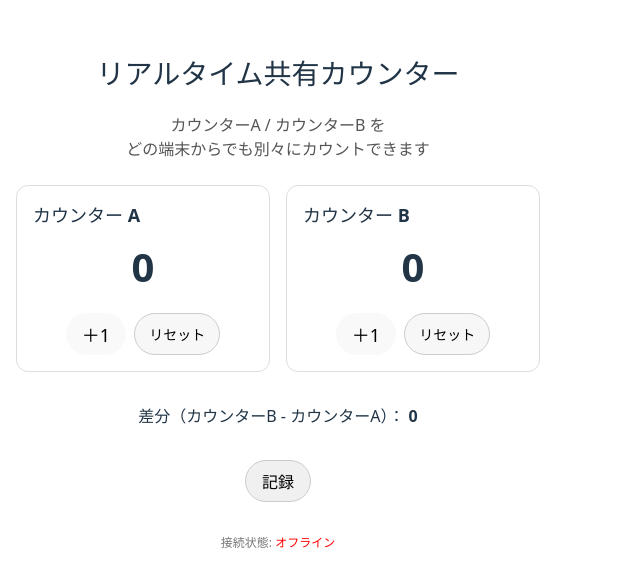
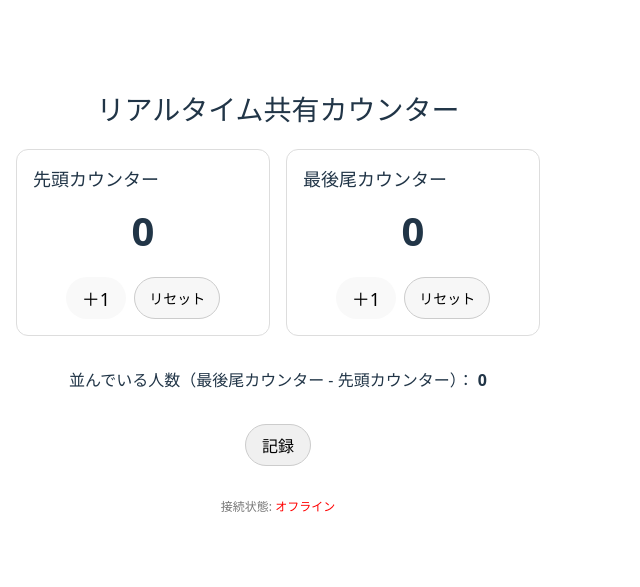
Before and after one commit to Nish323/realtime-counter, a React (Vite) app in the folder client/: page / in a window 1280 px wide. Shown: the part 111-698 px from the top of the page, without its empty margins (0-640 px from the left). Built offline with nearby package versions, Linux system fonts and the light colour scheme; no server answers.

Commit message:
fix 画面の細かい修正

```diff
--- a/client/src/App.jsx
+++ b/client/src/App.jsx
@@ -67,11 +67,6 @@ function App() {
       <h1 style={{ fontSize: '28px', margin: 0 }}>
         リアルタイム共有カウンター
       </h1>
-      <p style={{ margin: 0, color: '#555', textAlign: 'center' }}>
-        カウンターA / カウンターB を
-        <br />
-        どの端末からでも別々にカウントできます
-      </p>
 
       <div
         style={{
@@ -82,13 +77,13 @@ function App() {
         }}
       >
         <Counter
-          label="カウンター A"
+          label="先頭カウンター"
           value={counters.a}
           onIncrement={incrementA}
           onReset={resetA}
         />
         <Counter
-          label="カウンター B"
+          label="最後尾カウンター"
           value={counters.b}
           onIncrement={incrementB}
           onReset={resetB}
@@ -103,7 +98,7 @@ function App() {
           textAlign: 'center',
         }}
       >
-        差分（カウンターB - カウンターA）：{' '}
+        並んでいる人数（最後尾カウンター - 先頭カウンター）：{' '}
         <span style={{ fontWeight: 'bold' }}>{diff}</span>
       </div>
 
```
